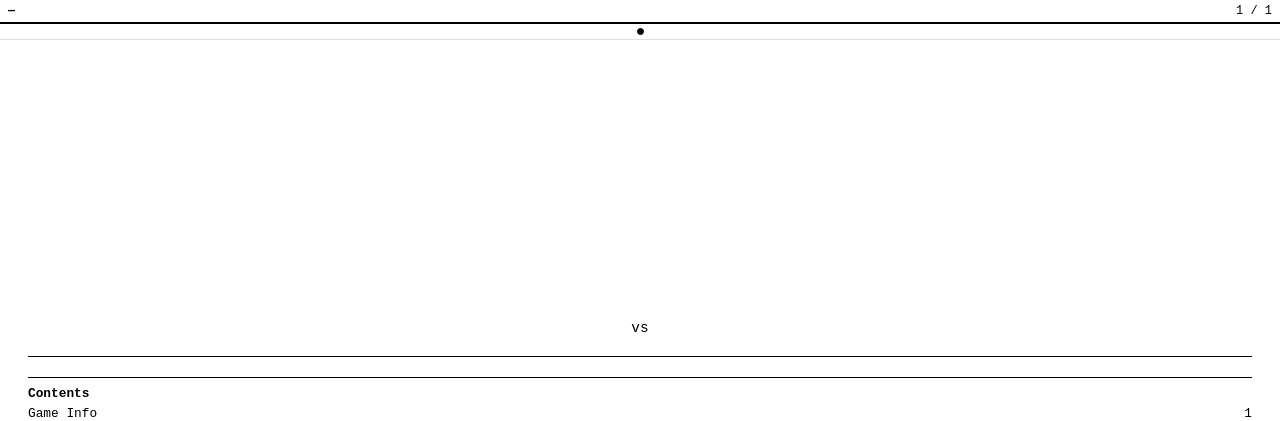
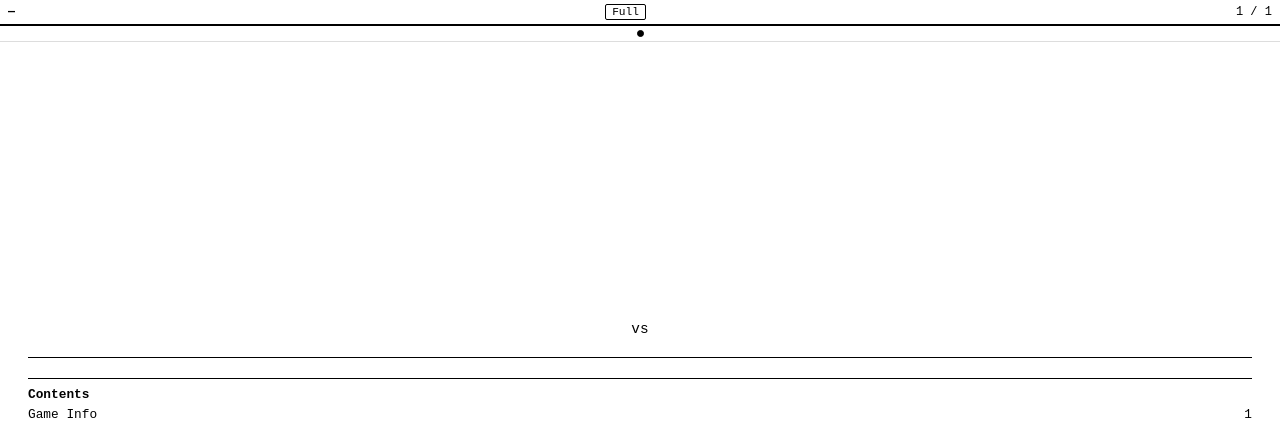
Before and after one commit to dennyschwender/FloorballStatsTracker, a Flask app: template templates/game_lineup_eink.html in a window 1280 px wide. Shown: the top 421 px of the page. Run offline with Flask 3, Linux system fonts and the light colour scheme; the template is opened without the code that fills it, so the values that code supplies are empty; the visitor is signed in with stand-in values (Sample User, id 1); parts of the project's set-up code (start-up, migrations or seed data) failed here and were passed over; some libraries are stand-ins or nearby versions.

Commit message:
feat: full name / nickname toggle in e-ink view
Add player_fullname macro (returns unabbreviated name, e.g. Torriani Luca).
All pname spans now carry data-full and data-nick attributes.
Toggle button in topbar cycles Full <-> Nick; button inverts colours
when nickname mode is active so state is clear at a glance.
Nickname fallback changed to full name (was abbreviated).

```diff
--- a/templates/game_lineup_eink.html
+++ b/templates/game_lineup_eink.html
@@ -46,6 +46,18 @@
             font-size: 0.75rem;
             white-space: nowrap;
         }
+        #name-toggle {
+            background: none;
+            border: 1.5px solid #000;
+            font-family: inherit;
+            font-size: 0.7rem;
+            padding: 1px 6px;
+            cursor: pointer;
+            border-radius: 2px;
+            white-space: nowrap;
+            flex-shrink: 0;
+        }
+        #name-toggle.nick-mode { background: #000; color: #fff; }
 
         /* ── Page content ─────────────────────────────────────────────────── */
         #page-area {
@@ -271,6 +283,11 @@
     {{ parts[0].strip() if parts|length > 1 else '' }}
 {%- endmacro %}
 
+{% macro player_fullname(player_string) -%}
+    {% set parts = player_string.split(' - ') %}
+    {{ parts[1].strip() if parts|length > 1 else player_string.strip() }}
+{%- endmacro %}
+
 {% macro player_name(player_string) -%}
     {% set parts = player_string.split(' - ') %}
     {% set full = parts[1].strip() if parts|length > 1 else player_string.strip() %}
@@ -281,7 +298,7 @@
 {% macro player_nick(player_string) -%}
     {% set info = player_map.get(player_string, {}) %}
     {% set nick = info.get('nickname', '') %}
-    {% if nick %}{{ nick }}{% else %}{{ player_name(player_string) }}{% endif %}
+    {% if nick %}{{ nick }}{% else %}{{ player_fullname(player_string) }}{% endif %}
 {%- endmacro %}
 
 {# collect special formations that are non-empty #}
@@ -319,6 +336,7 @@
     <!-- Top bar -->
     <div id="topbar">
         <span class="game-title">{{ game.home_team }} — {{ game.away_team }}</span>
+        <button id="name-toggle" onclick="toggleNames()" title="Switch full names / nicknames">Full</button>
         <span class="page-indicator" id="top-indicator">1 / {{ total_pages }}</span>
     </div>
 
@@ -387,7 +405,7 @@
             {% for goalie in game.goalies %}
             <div class="player-row">
                 <span class="num">{{ player_num(goalie) or loop.index }}</span>
-                <span class="pname">{{ player_name(goalie) }}</span>
+                <span class="pname" data-full="{{ player_fullname(goalie) | trim }}" data-nick="{{ player_nick(goalie) | trim }}">{{ player_fullname(goalie) | trim }}</span>
             </div>
             {% endfor %}
         </div>
@@ -405,7 +423,7 @@
             {% for player in game.lines[i] %}
             <div class="player-row">
                 <span class="num">{{ player_num(player) }}</span>
-                <span class="pname">{{ player_name(player) }}</span>
+                <span class="pname" data-full="{{ player_fullname(player) | trim }}" data-nick="{{ player_nick(player) | trim }}">{{ player_fullname(player) | trim }}</span>
             </div>
             {% endfor %}
         </div>
@@ -425,7 +443,7 @@
                     {% for player in players %}
                     <div class="spec-player">
                         <strong>{{ player_num(player) }}</strong>
-                        {{ player_name(player) }}
+                        <span class="pname" data-full="{{ player_fullname(player) | trim }}" data-nick="{{ player_nick(player) | trim }}">{{ player_fullname(player) | trim }}</span>
                     </div>
                     {% else %}
                     <span class="spec-empty">—</span>
@@ -516,6 +534,18 @@
         if (e.key === 'ArrowLeft' || e.key === 'ArrowUp') goPage(-1);
     });
 
+    // Full name / nickname toggle
+    let nameMode = 'full';  // 'full' | 'nick'
+    function toggleNames() {
+        nameMode = nameMode === 'full' ? 'nick' : 'full';
+        document.querySelectorAll('.pname').forEach(el => {
+            el.textContent = el.dataset[nameMode] || el.textContent;
+        });
+        const btn = document.getElementById('name-toggle');
+        btn.textContent = nameMode === 'full' ? 'Full' : 'Nick';
+        btn.classList.toggle('nick-mode', nameMode === 'nick');
+    }
+
     updateNav();
 </script>
 </body>
```
